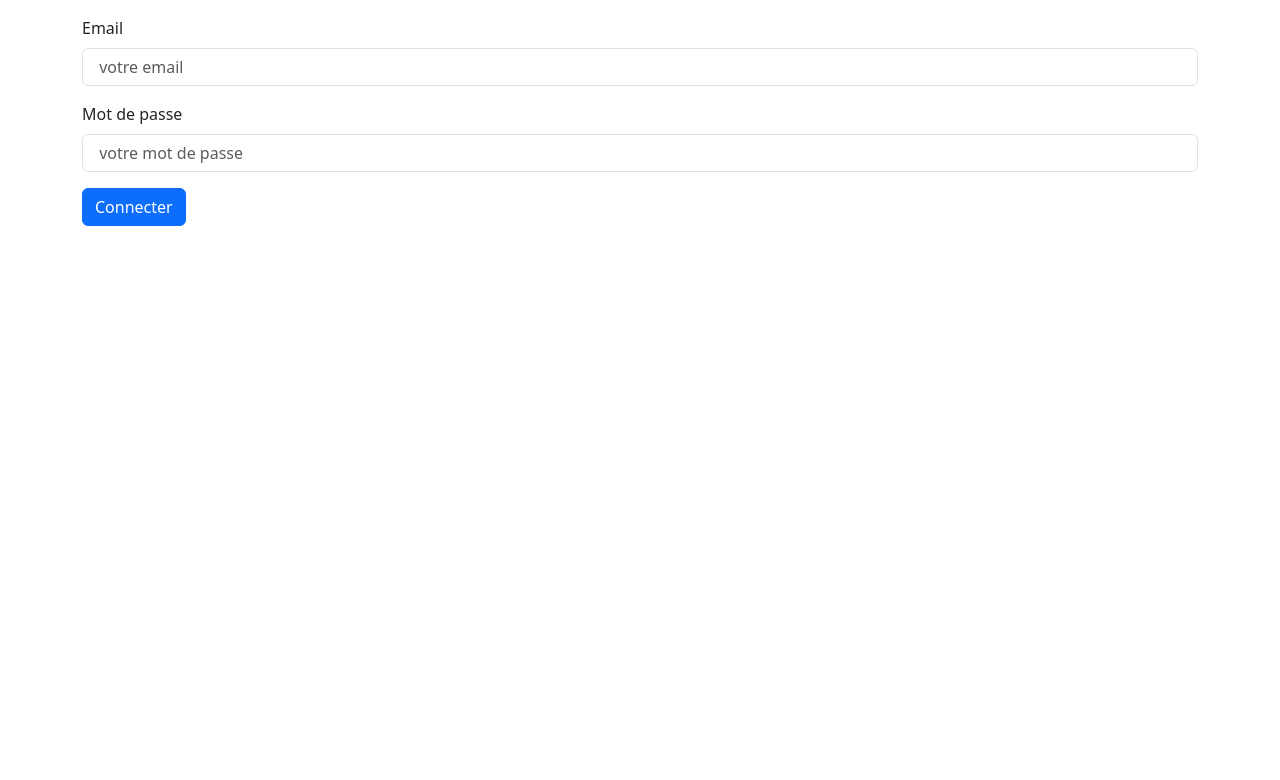
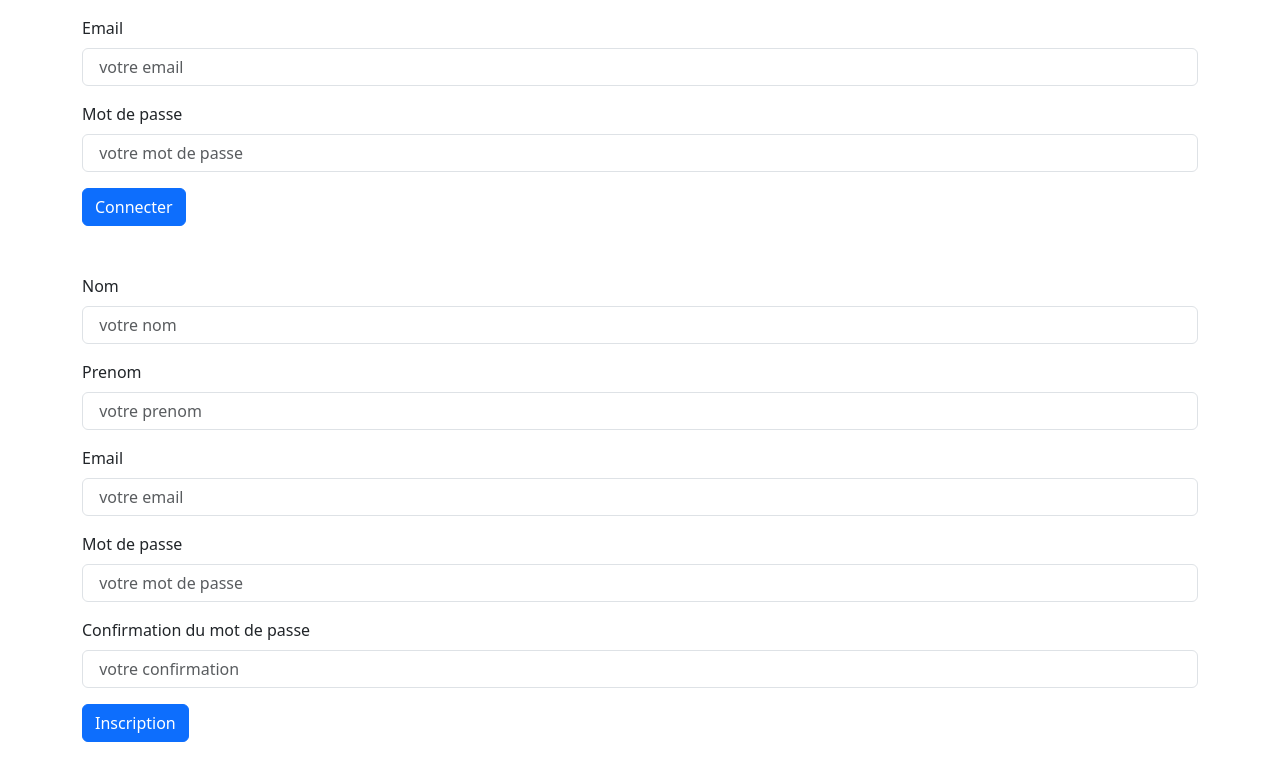
Before and after one commit to libson28/Atelier13React, a React (Create React App) app: page / in a window 1280 px wide. Shown: the top 780 px of the page. Built offline with nearby package versions, Linux system fonts and the light colour scheme.

Commit message:
fisrt commit

```diff
--- a/src/App.js
+++ b/src/App.js
@@ -1,11 +1,13 @@
 import logo from './logo.svg';
 import './App.css';
 import Connexion from './Pages/Inscription/Connexion.js';
+import Inscription from './Pages/Inscription/Inscription.js';
 
 function App() {
   return (
     <div className="App">
       <Connexion />
+      <Inscription></Inscription>
     </div>
   );
 }
--- a/src/Pages/Inscription/Connexion.js
+++ b/src/Pages/Inscription/Connexion.js
@@ -1,8 +1,9 @@
 import React from 'react'
 import { Container } from 'react-bootstrap';
 import Form from 'react-bootstrap/Form';
+import './Connexion.css';
 
-function Login() {
+function Connexion() {
   return (
     <>
     <Container>
@@ -22,4 +23,4 @@ function Login() {
   );
 }
 
-export default Login;
+export default Connexion;
--- a/src/Pages/Inscription/Inscription.css
+++ b/src/Pages/Inscription/Inscription.css
@@ -0,0 +1,3 @@
+.formulaire{
+    /* background-color: aqua; */
+}
--- a/src/Pages/Inscription/Inscription.js
+++ b/src/Pages/Inscription/Inscription.js
@@ -1,12 +1,12 @@
 import React from 'react'
 import { Container } from 'react-bootstrap';
 import Form from 'react-bootstrap/Form';
-import './Inscriptin.css';
+import './Inscription.css';
 
 function Inscription() {
   return (
     <>
-    <Container>
+    <Container className='formulaire'>
       <Form.Group className="mb-3 mt-5">
         <Form.Label> Nom</Form.Label>
         <Form.Control placeholder=" votre nom"/>
```
